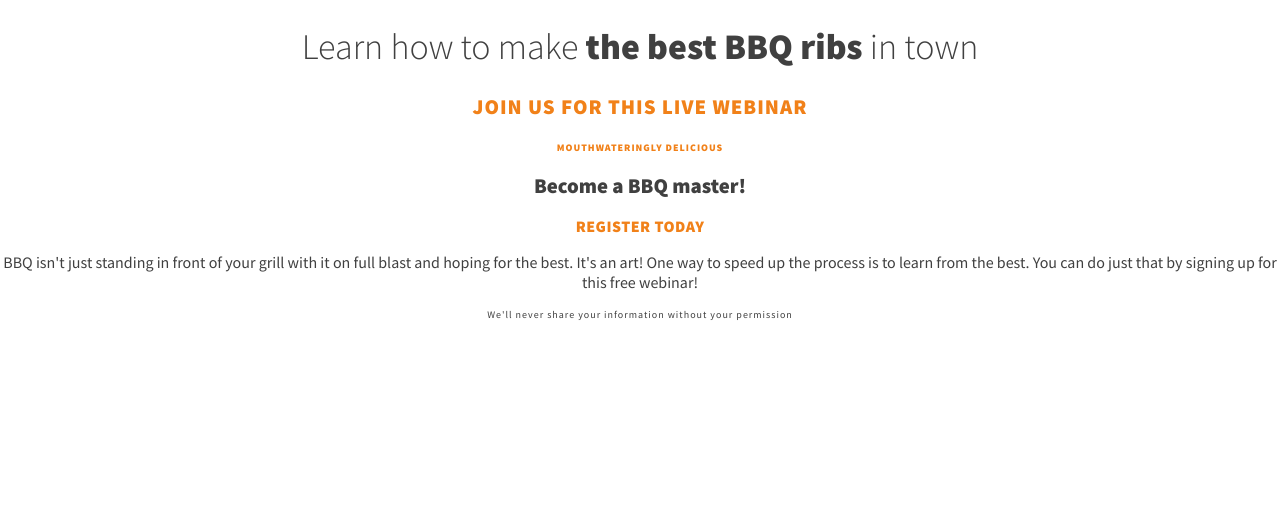
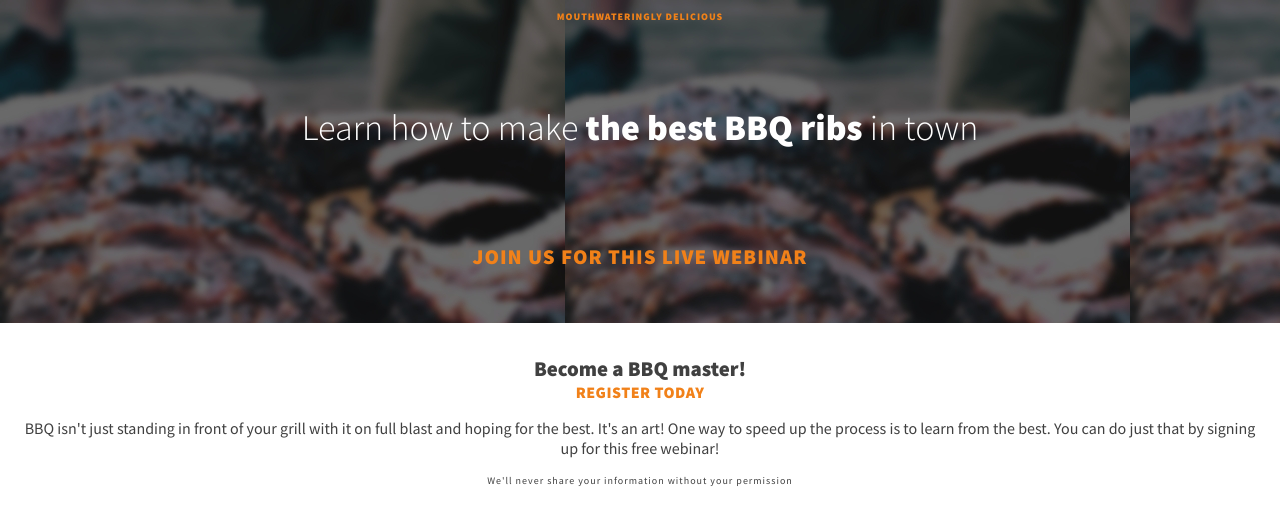
Before and after one commit to Ihsaan700/bbq_master_landing_page, a plain HTML site: page index.html in a window 1280 px wide. Drawn offline with Linux system fonts and the light colour scheme.

Commit message:
intro and main content section

```diff
--- a/styles.css
+++ b/styles.css
@@ -3,14 +3,17 @@ body {
     font-family: "Source Sans Pro", sans-serif;
     font-size: 1rem;
     color: #404040;
+    font-size: 1rem;
     text-align: center;
 }
 
 /* typography */
 
 h1 {
+    color: #fff;
     font-size: 2.25rem;
     font-weight: 300;
+    margin: 2em 0;
 }
 
 h1 + p {
@@ -23,6 +26,7 @@ h1 + p {
 
 h2 {
     font-size: 1.3125rem;
+    margin: 0;
 }
 
 h2 + p {
@@ -30,6 +34,7 @@ h2 + p {
     font-weight: 900;
     color: #f18119;
     letter-spacing: 0.5px;
+    margin-top: 0;
     text-transform: uppercase;
 }
 
@@ -39,6 +44,7 @@ h2 + p {
     font-weight: 900;
     letter-spacing: 1px;
     text-transform: uppercase;
+    order: -1;
 }
 
 .fine-print {
@@ -51,3 +57,21 @@ strong {
 }
 
 /* intro section */
+
+.intro {
+    background-color: #404040;
+    background-image: url(/images/dark-ribs.jpg);
+    padding: 0 .5em 2em;
+    display: flex;
+    flex-direction: column;
+}
+
+.main-content {
+    padding: 2em 1em;
+}
+
+/* main content section */
+
+.main-content {
+    padding: 2em 1em;
+}
```
